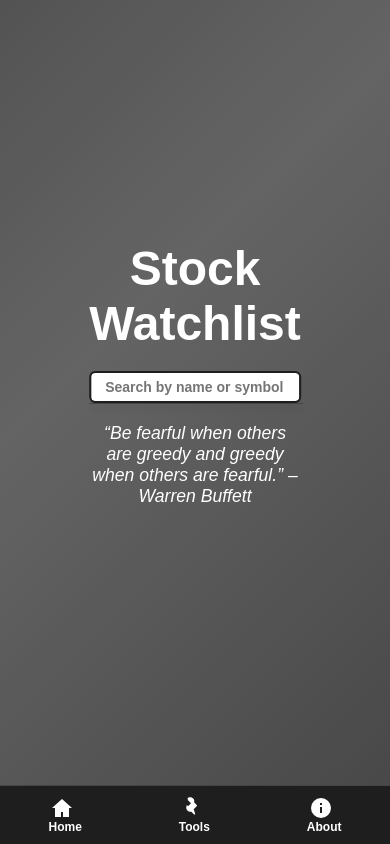
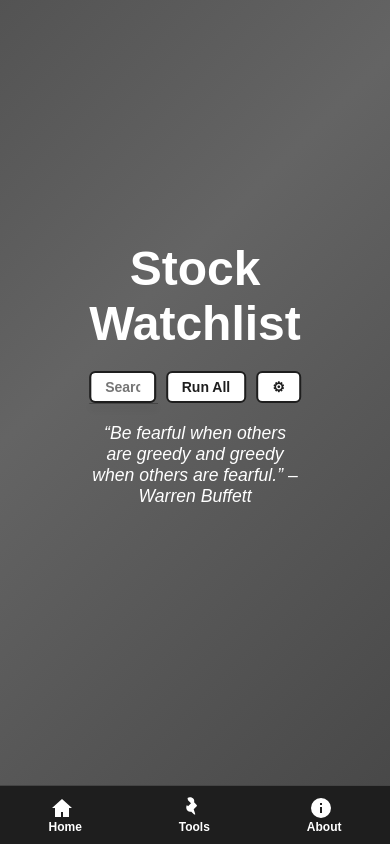
Before and after one commit to Cstruty/StockEval, a Flask app: page / in a window 390 px wide. Run offline with Flask 3, Linux system fonts and the light colour scheme; some libraries are stand-ins or nearby versions.

Commit message:
Show run all and score controls beside search on mobile

```diff
--- a/static/styles.css
+++ b/static/styles.css
@@ -170,6 +170,11 @@ span {
 
 .search-container button {
   transform: translateY(-5px);
+}
+
+/* Hidden by default; mobile-only action buttons for run all and score settings */
+.mobile-action-buttons {
+  display: none;
 }
 
 /* ==== Watchlist Table ==== */
@@ -865,11 +870,17 @@ body.about-page #page-background {
     padding: 0 10px;
   }
   .search-container {
-    flex-direction: column;
+    flex-direction: row;
+    align-items: center;
     min-width: 0;
   }
   .search-container button {
     transform: none;
+  }
+  .mobile-action-buttons {
+    display: flex;
+    gap: 10px;
+    margin-left: auto;
   }
   #import-btn,
   #export-btn {
--- a/templates/index.html
+++ b/templates/index.html
@@ -67,6 +67,12 @@
                     </svg>
                     Export
                 </button>
+
+                <!-- Mobile action buttons: run all and score settings -->
+                <div class="mobile-action-buttons">
+                    <button id="mobile-run-all" onclick="runAllAI()">Run All</button>
+                    <button id="mobile-score-btn" onclick="openWeightModal()" title="Adjust scoring weights">⚙</button>
+                </div>
             </div>
 
             <!-- Dynamic quote preview (e.g., after search) -->
```
